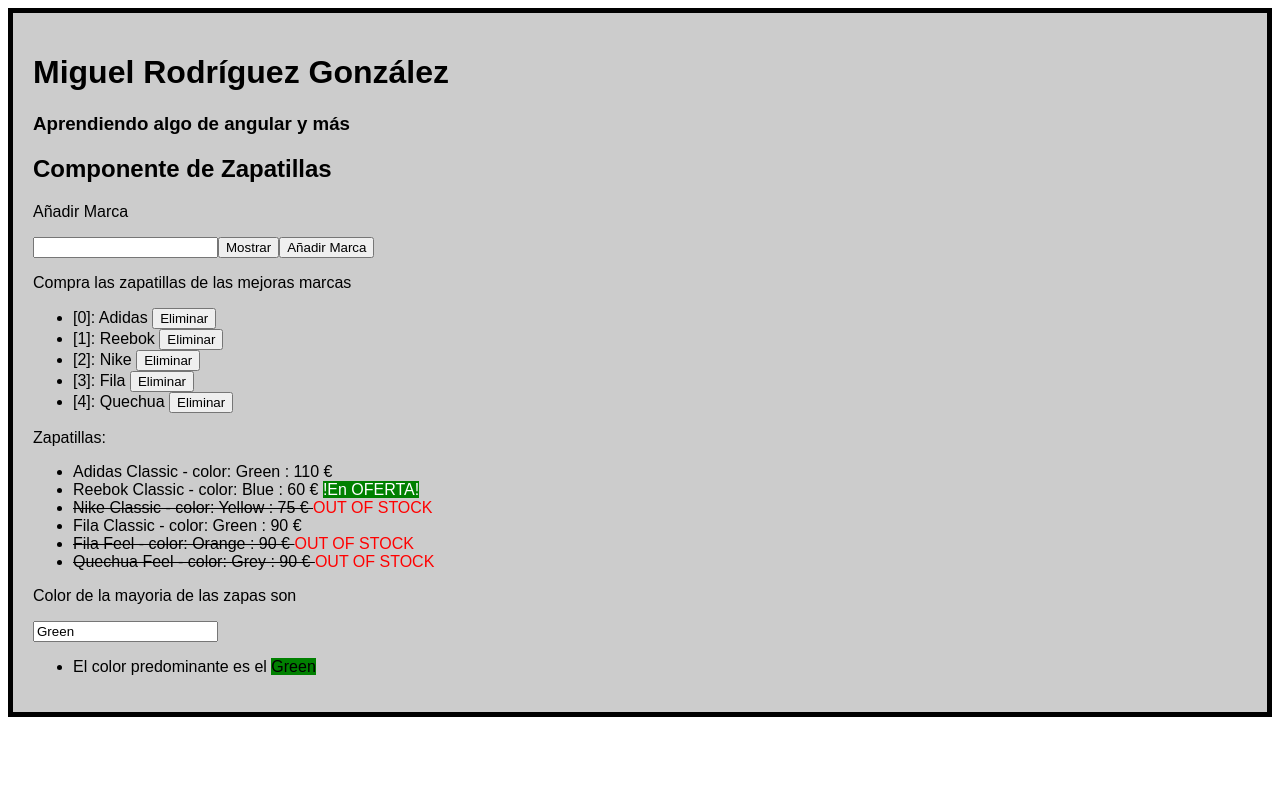
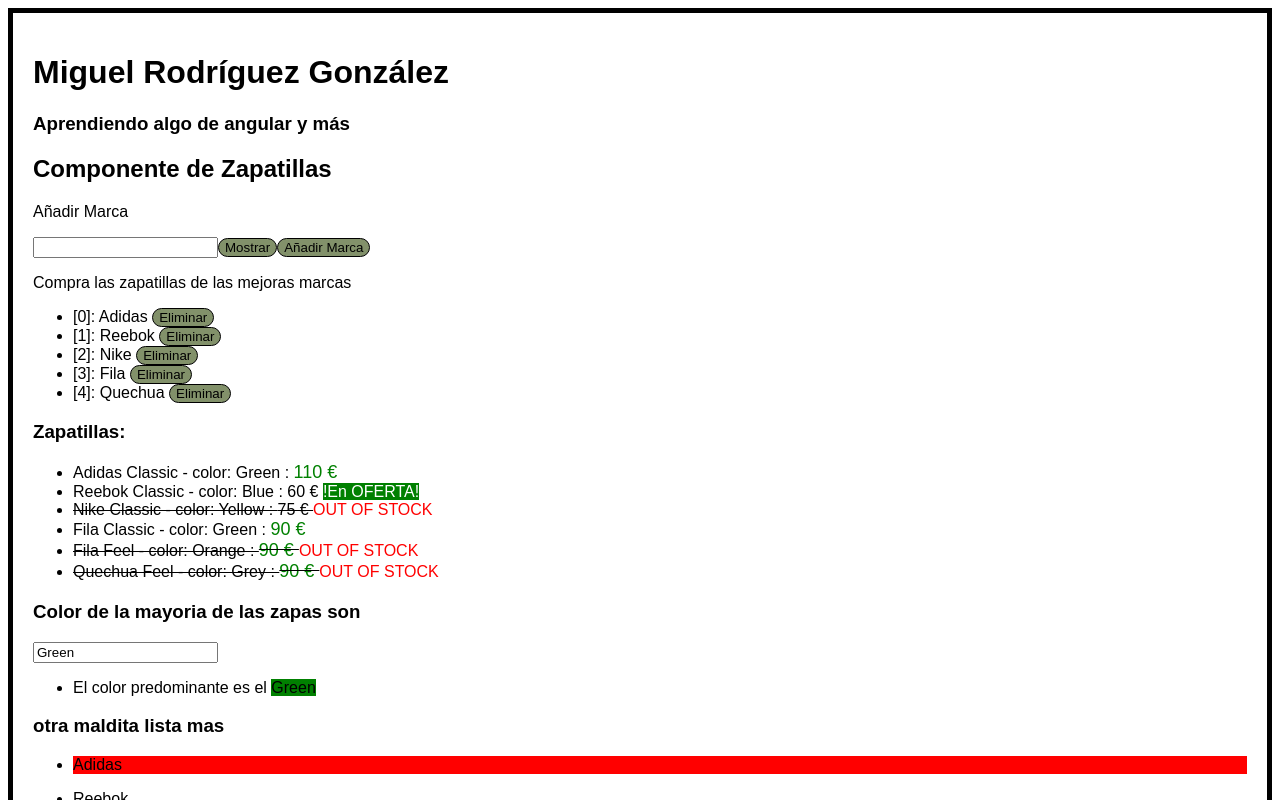
Before and after one commit to miguelrguez16/Proyecto-Portfolio, an Angular app: page /zapatillas in a window 1280 px wide. Shown: the top 800 px of the page. Built offline with nearby package versions, Linux system fonts and the light colour scheme.

Commit message:
RUTAAS EN ANGULAR

```diff
--- a/src/app/app.component.html
+++ b/src/app/app.component.html
@@ -11,7 +11,7 @@
   <button (click)="setEnabled(true)" *ngIf="!mostrar_videojuegos">MOSTRAR</button>
 
   <Videojuego *ngIf="mostrar_videojuegos==true"></Videojuego>
-  <cursos></cursos>-->
-  <zapatillas></zapatillas>
-
+  <cursos></cursos>
+  <zapatillas></zapatillas>-->
+  <router-outlet></router-outlet>
 </div>
--- /dev/null
+++ b/src/app/app.routing.ts
@@ -0,0 +1,22 @@
+// Iportar modulos del router de angular
+import { ModuleWithProviders } from "@angular/core";
+import {Routes , RouterModule} from "@angular/router";
+
+// importar componentes
+import { ZapatillasComponent } from "./zapatillas/zapatillas.component";
+import { VideojuegoComponent } from "./videojuego/videojuego.component";
+import { CursosComponent } from "./cursos/cursos.component";
+import { HomeComponent } from "./home/home.component";
+// array de conf de las routas
+const appRutas: Routes  =[
+    {path: '', component: HomeComponent},
+    {path: 'zapatillas', component: ZapatillasComponent},
+    {path: 'videojuego', component: VideojuegoComponent},
+    {path: 'cursos', component: CursosComponent},
+    {path: '**', component: HomeComponent}
+];
+
+
+// exportar el modulo de las rutas
+export const appRoutingProviders: any[] = [];
+export const routing: ModuleWithProviders<any> = RouterModule.forRoot(appRutas);
--- /dev/null
+++ b/src/app/home/home.component.html
@@ -0,0 +1 @@
+<p>home works!</p>
--- /dev/null
+++ b/src/app/home/home.component.ts
@@ -0,0 +1,15 @@
+import { Component, OnInit } from '@angular/core';
+
+@Component({
+  selector: 'app-home',
+  templateUrl: './home.component.html',
+  styleUrls: ['./home.component.css']
+})
+export class HomeComponent implements OnInit {
+
+  constructor() { }
+
+  ngOnInit(): void {
+  }
+
+}
--- a/src/app/models/configuracion.ts
+++ b/src/app/models/configuracion.ts
@@ -3,7 +3,7 @@
 
 export var configuracion = {
   color: 'black',
-  fondo: '#ccc',
+  fondo: 'white',
   titulo: 'Miguel Rodríguez González',
   descripcion: 'Aprendiendo algo de angular y más',
 };
--- a/src/app/zapatillas/zapatillas.component.html
+++ b/src/app/zapatillas/zapatillas.component.html
@@ -5,29 +5,34 @@
 <input type="text" [(ngModel)]="mi_marca"(keyup.enter)="addMiMarca()" />
 <button (click)="showMiMarca()"> Mostrar</button>
 <button (click)="addMiMarca()" > Añadir Marca</button>
+
 </p>
 <p>{{mi_marca}}</p>
 <p>Compra las zapatillas de las mejoras marcas</p>
 <ul>
   <li *ngFor="let marcas of marcas; let indice = index">
     {{ "[" + indice + "]: " + marcas }}
-    <button (click)="removeMarcaSelected(indice)"> Eliminar</button>
+    <button (click)="removeMarcaSelected(indice) "> Eliminar</button>
+    <!--<button [ngClass]="['botones','otraClaseCSS']">Prueba</button>-->
+    <!-- <button class="botones otraClaseCSS">Prueba</button> -->
 
   </li>
 </ul>
-<p>Zapatillas:</p>
+<h3>Zapatillas:</h3>
 
 <ul>
   <li *ngFor="let deportiva of zapas">
     <span
       [ngStyle]="{'text-decoration': !deportiva.stock ? 'line-through' : 'none'}" >
-      {{ deportiva.nombre }} - color: {{deportiva.color}} : {{ deportiva.precio }} €
+      {{ deportiva.nombre }} - color: {{deportiva.color}} :
+      <span [class.altoPrecio]="deportiva.precio >=80"> {{ deportiva.precio }} € </span>
     </span>
     <!-- <span *ngIf="deportiva.precio <=80" [style]="'background:green'"> !En OFERTA</span>-->
     <span
       *ngIf="deportiva.precio <= 80 && deportiva.stock"
       [style.background]="deportiva.precio <= 80 ? 'green' : 'transparent'"
-      [style.color]="deportiva.precio <= 80 ? 'white' : 'black'">
+      [style.color]="deportiva.precio <= 80 ? 'white' : 'black'"
+      >
       !En OFERTA!
     </span>
     <span
@@ -37,7 +42,7 @@
     </span>
   </li>
 </ul>
-<p> Color de la mayoria de las zapas son </p>
+<h3> Color de la mayoria de las zapas son </h3>
 <input type="text" [(ngModel)]="color" />
 
 <ul [ngSwitch]="color">
@@ -52,3 +57,13 @@
     <li *ngSwitchCase="'Grey'">
         El color predominante es el <span style="background: Grey;">Grey</span></li>
 </ul>
+
+
+<h3> otra maldita lista mas</h3>
+<ul *ngFor="let de of zapas">
+    <!-- con ng Class nos permite meter condiciones a alos tipos de datos que manejamo-->
+    <li [ngClass]="{
+        'fondoRojo': de.precio >100,
+        'subrayado': de.marca =='Fila'
+    }">{{de.marca}}</li>
+</ul>
--- a/src/index.html
+++ b/src/index.html
@@ -3,7 +3,7 @@
 <head>
   <meta charset="utf-8">
   <title>AngularInicio</title>
-  <base href="/">
+  <base href="/"><!-- Para el routing -->
   <meta name="viewport" content="width=device-width, initial-scale=1">
   <link rel="icon" type="image/x-icon" href="favicon.ico">
 </head>
--- a/src/styles.css
+++ b/src/styles.css
@@ -2,3 +2,21 @@
 *{
     font-family: Arial, Helvetica, sans-serif;
 }
+.altoPrecio{
+    color:green;
+    font-size: 18px;
+}
+button{
+    background: #82916A;
+    border-radius: 10px;
+    border: 1px solid black;
+}
+.botones{
+    background: #E8DFCE !important;
+}
+.subrayado{
+    text-decoration: underline;
+}
+.fondoRojo{
+    background: red;
+}
```
Also changed, not shown: src/app/app.module.ts (+8 -3 lines), src/app/home/home.component.css (added), 1 other file (tests, documents, lock files or other folders).
